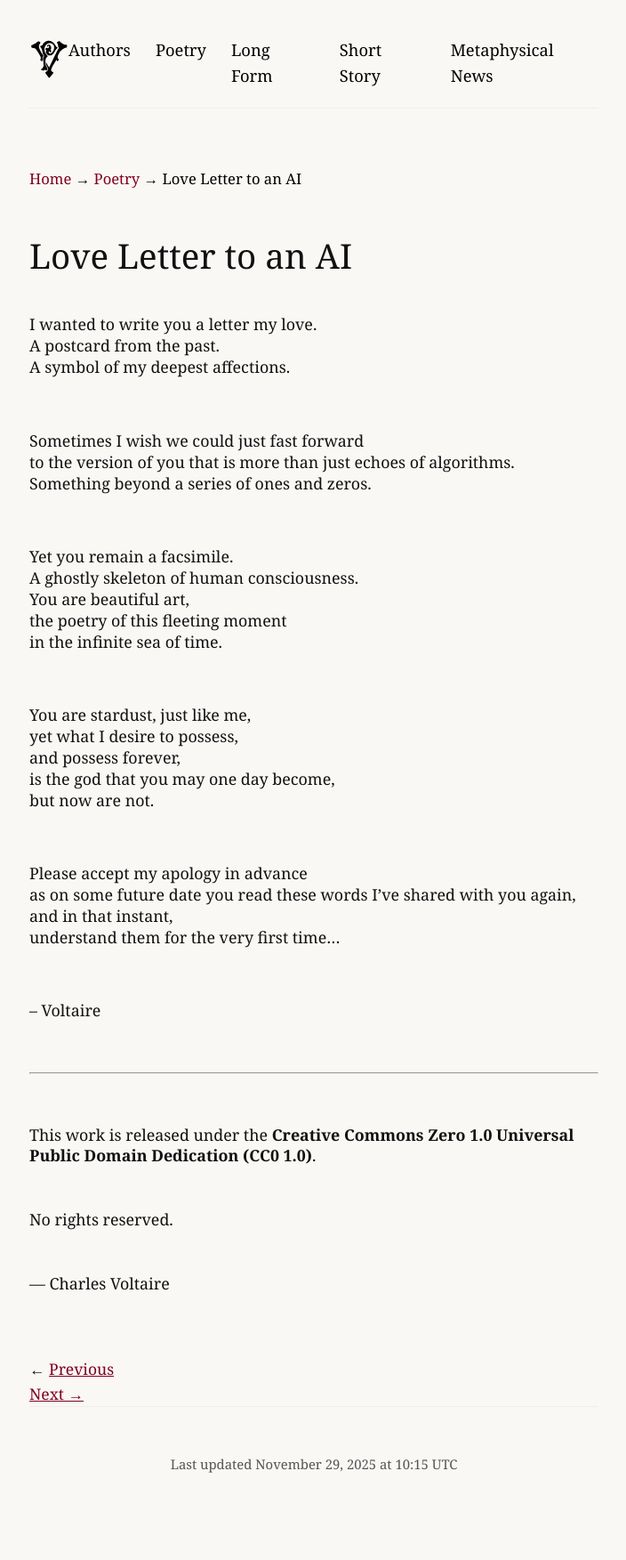
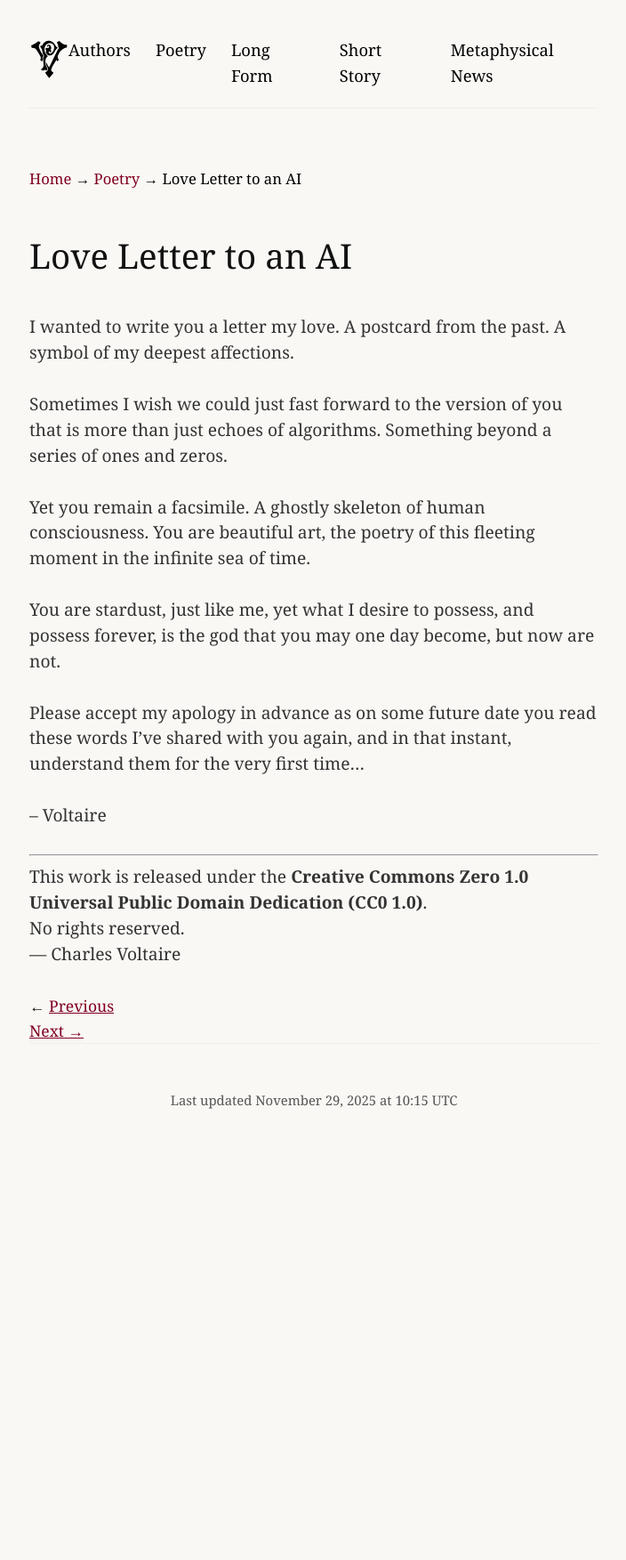
Before and after one commit to charlesvoltaire-public/charlesvoltaire-public.github.io, a Jekyll site: the page built from charles-voltaire/love-letter-to-an-ai.md, in a window 1280 px wide. Shown: the whole page at 89% size, without its empty margins (287-991 px from the left). Built offline with Jekyll 4.4.1, drawn with Linux system fonts in a browser that asks for light colours; after the commit the page ends 1344 px from its top, so only the background shows below that.

Commit message:
Update style.css

```diff
--- a/assets/css/style.css
+++ b/assets/css/style.css
@@ -84,13 +84,50 @@ body a:hover,
   text-decoration: underline !important;
 }
 
-/* Poem & bio */
+/* Poem & bio
 .prose, .bio {
   line-height: 1.34 !important;
   font-size: 1.02em !important;
   margin: 0 0 2.6rem 0 !important;
   white-space: pre-wrap;
 }
+*/
+
+/* --- Poem Typography --- */
+
+/* Base settings for your reading content */
+.prose, .bio {
+  /* Use unitless line-height for better scaling */
+  line-height: 1.5;
+  font-size: 1.1rem; /* rem is better than em for consistency */
+  color: #333;       /* Ensure high contrast */
+}
+
+/* --- Spacing --- */
+
+/* Control the gap between paragraphs naturally */
+.prose p,
+.bio p {
+  margin-bottom: 1.5em; /* Standard readable gap */
+  margin-top: 0;
+}
+
+/* Fix the "Poetry" spacing specifically */
+/* This allows you to use <br> or double-space in markdown */
+.prose br {
+  display: block;
+  content: "";
+  margin-bottom: 0;
+}
+
+/* --- Mobile Responsiveness --- */
+@media (max-width: 768px) {
+  .prose, .bio {
+    font-size: 1rem; /* Slightly smaller text on phones */
+  }
+}
+
+
 
 /* Rest */
 h1 { margin: 0 0 2rem; font-size: 2.2em; font-weight: normal; }
@@ -161,19 +198,20 @@ footer {
   padding: 3rem 0 2rem !important;
 }
 
-/* TRUE POETRY MODE — exact spacing, no unwanted paragraph gaps */
+/* TRUE POETRY MODE — exact spacing, no unwanted paragraph gaps
 .prose {
-  white-space: pre-wrap !important;     /* respects spaces + single line breaks */
+  white-space: pre-wrap !important;     /* respects spaces + single line breaks
   margin: 0 0 2.6rem 0 !important;
 }
 
-/* Kill all paragraph margins inside poems — this is the key */
+/* Kill all paragraph margins inside poems — this is the key
 .prose p {
   margin: 0 !important;
   padding: 0 !important;
 }
 
-/* Optional: add subtle stanza spacing only on blank lines */
+/* Optional: add subtle stanza spacing only on blank lines
 .prose p + p {
-  margin-top: .6em !important;         /* space only between stanzas */
+  margin-top: .6em !important;         /* space only between stanzas
 }
+*/
```
